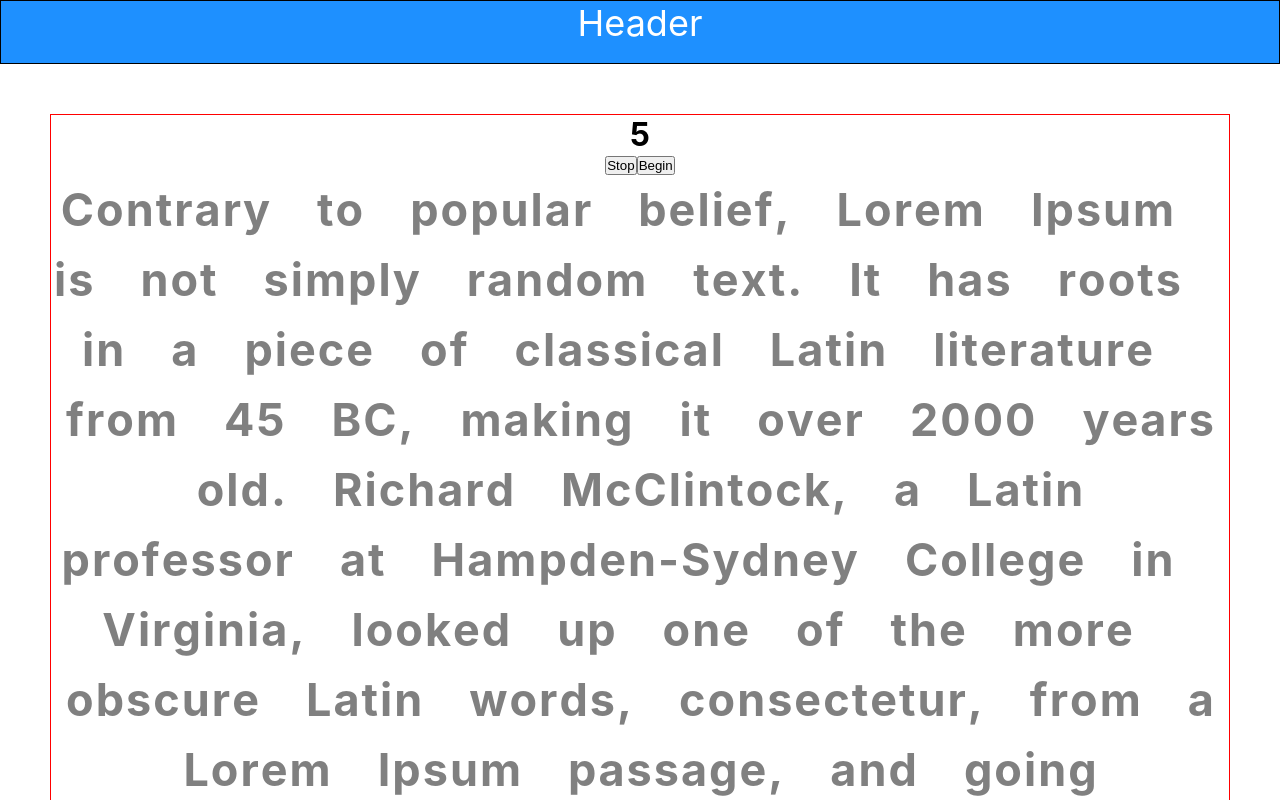
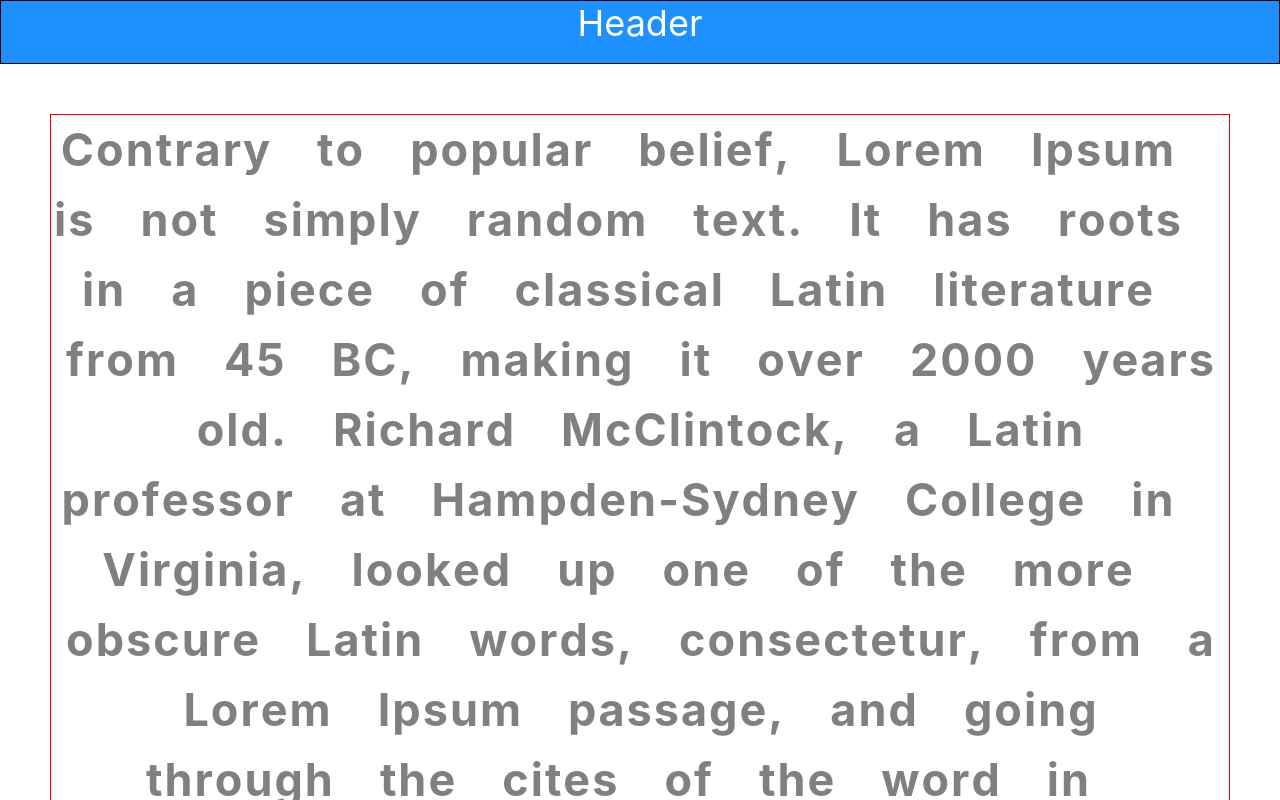
Before and after one commit to GarikHarutyunyan/type-mastery, a React (Create React App) app: page / in a window 1280 px wide. Shown: the top 800 px of the page. Built offline with nearby package versions, Linux system fonts and the light colour scheme.

Commit message:
add keys validation

```diff
--- a/src/components/TimerBar.tsx
+++ /dev/null
@@ -1,14 +0,0 @@
-import React from 'react'
-import { useTimer } from '../hooks/useTimer'
-
-export const TimerBar = () => {
-  const {seconds, handleBegin, handleStop} = useTimer();
-
-  return (
-    <div>
-      <h1>{seconds}</h1>
-      <button onClick={handleStop}>Stop</button>
-      <button onClick={handleBegin}>Begin</button>
-    </div>
-  )
-}
--- a/src/hooks/useTimer.tsx
+++ /dev/null
@@ -1,39 +0,0 @@
-import React, { useRef, MouseEvent, useEffect } from 'react';
-
-export const useTimer = () => {
-  const [seconds, setSeconds] = React.useState<number>(0);
-  const intervalRef = useRef<NodeJS.Timeout | null>(null);
-
-  const handleStop = (e: MouseEvent<HTMLButtonElement>) => {
-    e.preventDefault();
-
-    if (intervalRef.current) {
-        clearInterval(intervalRef.current);
-        intervalRef.current = null;
-    }
-
-    setSeconds(0);
-  };
-
-  const handleBegin = (e: MouseEvent<HTMLButtonElement>) => {
-    e.preventDefault();
-
-    intervalRef.current = setInterval(() => {
-        setSeconds(prevSecond => prevSecond + 1);
-    }, 1000);
-  }
-
-  useEffect(() => {
-        intervalRef.current = setInterval(() => {
-        setSeconds(prevSecond => prevSecond + 1);
-        }, 1000);
-
-        return () => {
-          if (intervalRef.current) {
-            clearInterval(intervalRef.current);
-          }
-        };
-}, []);
-
-  return {seconds, handleBegin, handleStop};
-}
--- a/src/pages/main/Main.tsx
+++ b/src/pages/main/Main.tsx
@@ -3,7 +3,6 @@
 import clsx from 'clsx';
 import { useInputText } from '../../hooks/useInputText';
 import styles from "../../styles/Main.module.css";
-import { TimerBar } from '../../components/TimerBar';
 
 export const Main: React.FC = () => {
     const [inputText, setPressedKey] = useState<string>("");
@@ -15,7 +14,6 @@
 
     return (
         <div className={styles.container}>
-            <TimerBar />
             <div>
                 {
                     initialSplittedText.map((letter, index)=>
```
